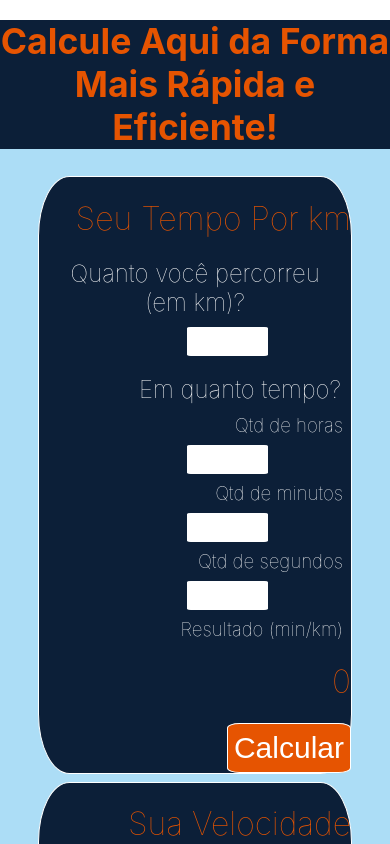
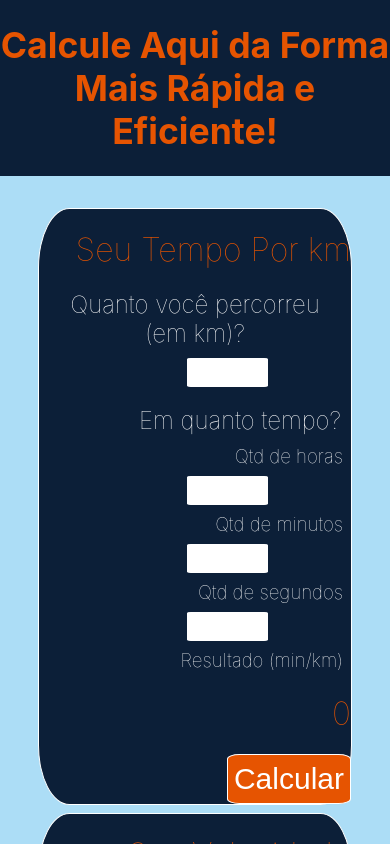
Before and after one commit to sergioneto12/Pace_Calculator, a React (Create React App) app: page / in a window 390 px wide. Shown: the top 844 px of the page. Built offline with nearby package versions, Linux system fonts and the light colour scheme.

Commit message:
extra commit - css fix

```diff
--- a/src/App.css
+++ b/src/App.css
@@ -102,7 +102,7 @@
     background-repeat: no-repeat;
     background-position-x: 65%;
     background-size: auto;
-    padding-bottom: 10%;
+
 
   }
 
@@ -116,7 +116,8 @@
     justify-content: center;
     font-size: calc(10px + 2vmin);
     color: #e65401;
-    margin: -1% 0;
+    margin-top: -0.1%;
+    padding: 0.01% 0;
 
   }
 
```
Also changed, not shown: 1 other file (tests, documents, lock files or other folders).
